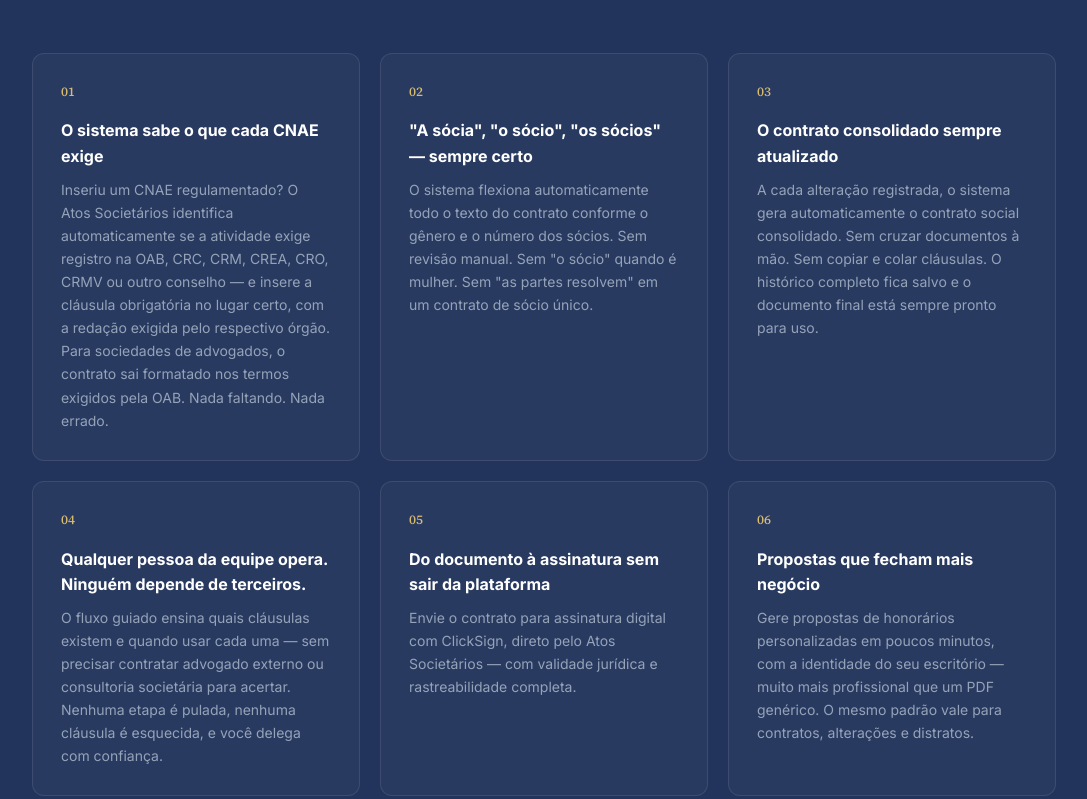
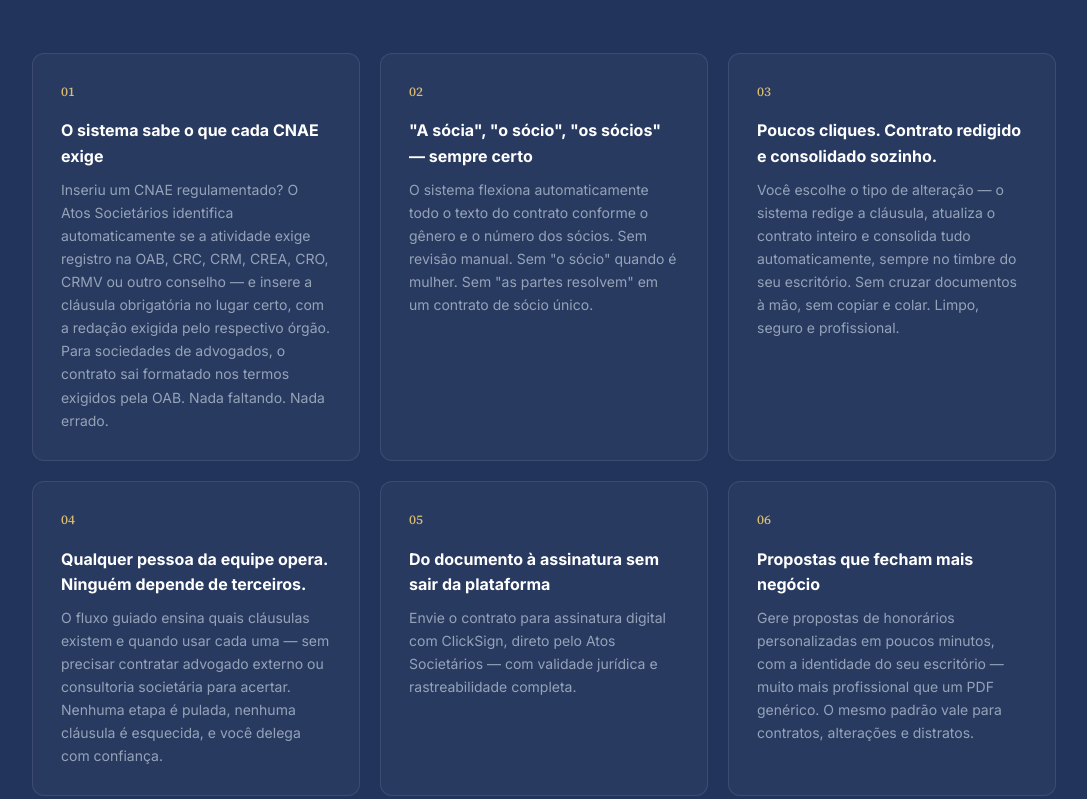
Before and after one commit to evicontcontabil-tech/useato-landing, a plain HTML site: page index.html in a window 1280 px wide. Shown: the part 3136-3935 px from the top of the page, without its empty margins (96-1183 px from the left). Drawn offline with Linux system fonts and the light colour scheme.

Commit message:
feat: reforça consolidação automática — poucos cliques, redigido e consolidado no timbre do escritório

```diff
--- a/index.html
+++ b/index.html
@@ -605,8 +605,8 @@
       </div>
       <div class="func-card">
         <div class="func-index">03</div>
-        <h3>O contrato consolidado sempre atualizado</h3>
-        <p>A cada alteração registrada, o sistema gera automaticamente o contrato social consolidado. Sem cruzar documentos à mão. Sem copiar e colar cláusulas. O histórico completo fica salvo e o documento final está sempre pronto para uso.</p>
+        <h3>Poucos cliques. Contrato redigido e consolidado sozinho.</h3>
+        <p>Você escolhe o tipo de alteração — o sistema redige a cláusula, atualiza o contrato inteiro e consolida tudo automaticamente, sempre no timbre do seu escritório. Sem cruzar documentos à mão, sem copiar e colar. Limpo, seguro e profissional.</p>
       </div>
       <div class="func-card">
         <div class="func-index">04</div>
@@ -675,7 +675,7 @@
       </div>
       <div class="dif-row">
         <div class="dif-label">Consolidação automática</div>
-        <div class="dif-statement">Cada alteração atualiza o contrato completo, sem trechos soltos.</div>
+        <div class="dif-statement">Você escolhe a alteração. O sistema redige e consolida o contrato inteiro — sem erros, sem trechos soltos.</div>
         <div class="dif-example"><strong>3ª alteração</strong> <span class="to">→</span> contrato v4</div>
       </div>
       <div class="dif-row">
```
